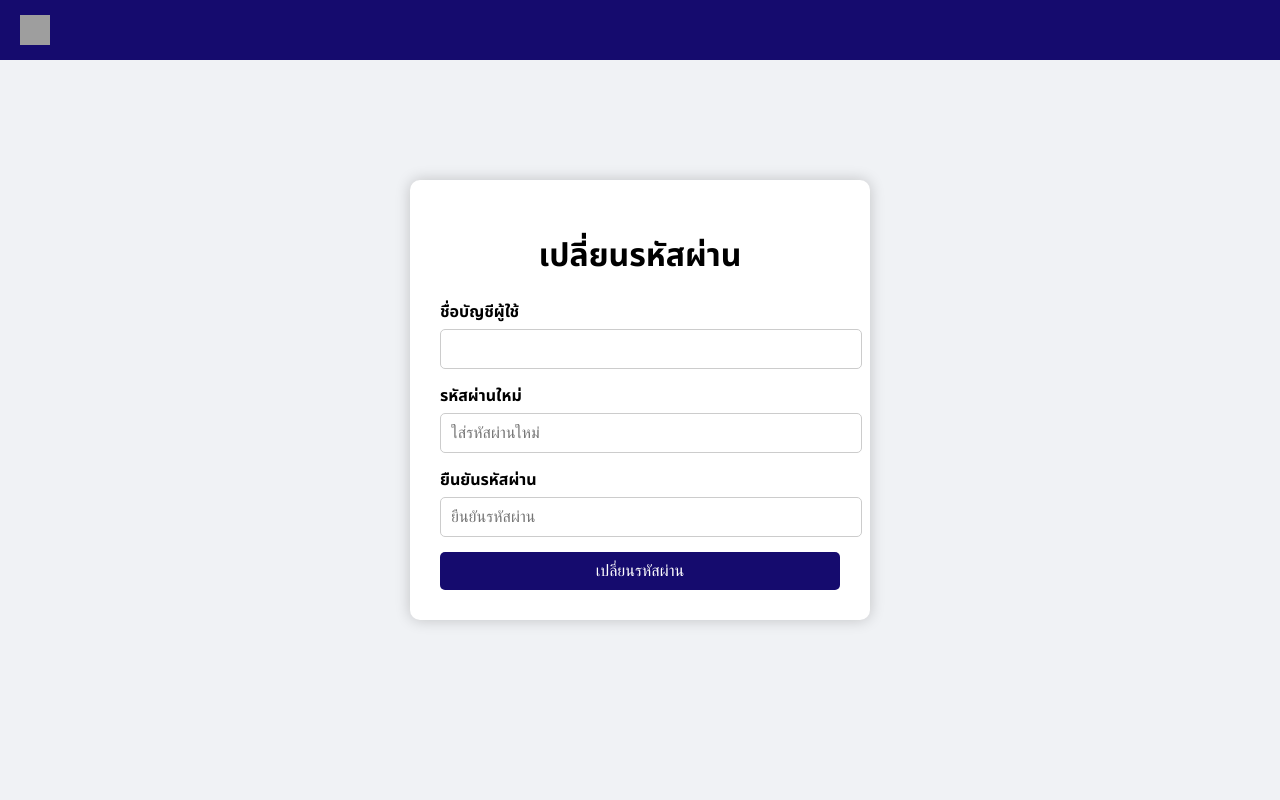
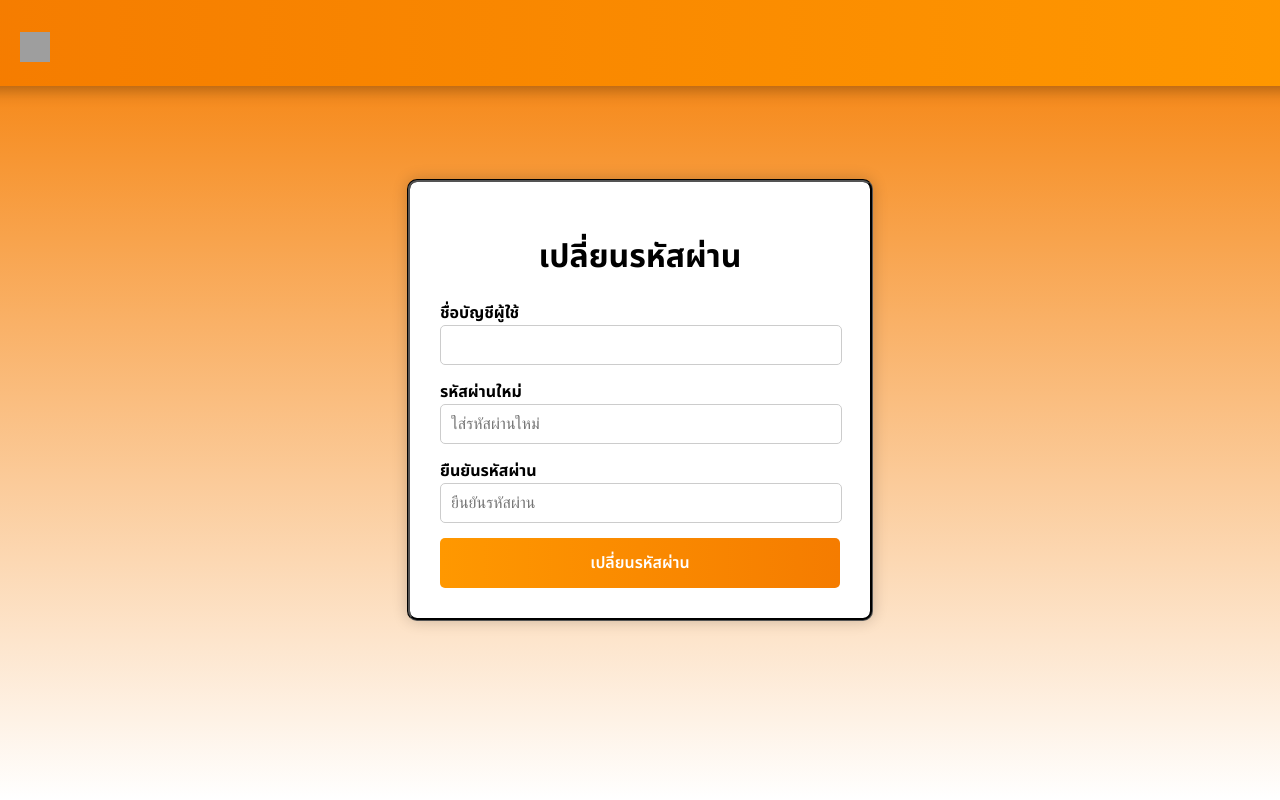
Before and after one commit to KookkooMath/pj1, a PHP site: page /ResetPassword.php in a window 1280 px wide. Run offline with PHP 8.4, Linux system fonts and the light colour scheme; grey boxes are pictures that could not be loaded.

Commit message:
Update layout and styling for Login, Register, and Reset Password pages

```diff
--- a/Register.html
+++ b/Register.html
@@ -23,10 +23,10 @@
 	top: 0;
 	z-index: 1000;
 	transition: all 0.3s ease-in-out;
-    height: 4%;
+    height: 7%;
         }
         .re-box {
-            margin-top: 100px;
+            margin: 130px ;
             width: 100%;
             max-width: 50%;
             background: white;
--- a/ResetPassword.php
+++ b/ResetPassword.php
@@ -57,26 +57,30 @@ if ($_SERVER['REQUEST_METHOD'] == 'POST') {
     <link href="https://fonts.googleapis.com/css2?family=Noto+Sans+Thai:wght@100..900&display=swap" rel="stylesheet">
     <style>
         .top-bar {
-            background-color: #150B6E;
-            /* สีของแถบด้านบน */
-            height: 60px;
-            /* ความสูงของแถบ */
+            display: flex;
+            align-items: center;
+            justify-content: space-between;
+            background: linear-gradient(90deg, #f57c00, #ff9800);
+            padding: 15px 30px;
+            box-shadow: 0px 4px 15px rgba(0, 0, 0, 0.3);
+            position: fixed;
             width: 100%;
-            /* ครอบคลุมความกว้างทั้งหน้า */
-            position: fixed;
             top: 0;
-            left: 0;
             z-index: 1000;
+            transition: all 0.3s ease-in-out;
+            height: 7%;
         }
 
         body {
             font-family: 'Noto Sans Thai', sans-serif;
+            background: linear-gradient(180deg, #f57c00, #ffffff);
+            padding: 0;
+            margin: 0;
             display: flex;
+            flex-direction: column;
             justify-content: center;
             align-items: center;
-            height: 100vh;
-            margin: 0;
-            background-color: #f0f2f5;
+            min-height: 100vh;
         }
         .form-container {
             background: white;
@@ -85,6 +89,7 @@ if ($_SERVER['REQUEST_METHOD'] == 'POST') {
             box-shadow: 0 0 15px rgba(0, 0, 0, 0.2);
             width: 400px;
             text-align: center;
+            border: 3px groove #000000;
         }
         .form-container h1 {
             margin-bottom: 20px;
@@ -92,12 +97,14 @@ if ($_SERVER['REQUEST_METHOD'] == 'POST') {
         .form-group {
             margin-bottom: 15px;
             text-align: left;
+            width: 95%;
         }
         .form-group label {
             display: block;
             margin-bottom: 5px;
             font-weight: bold;
             font-size: 16px;
+            margin: auto;
         }
         .form-group input {
             width: 100%;
@@ -126,6 +133,28 @@ if ($_SERVER['REQUEST_METHOD'] == 'POST') {
             margin-left: 20px;
             margin-top: 15px;
 
+        }
+        input[type="submit"] {
+            padding: 15px 25px;
+            background: linear-gradient(90deg, #f57c00, #ff9800);
+            color: white;
+            border: none;
+            border-radius: 18px;
+            cursor: pointer;
+            font-family: 'Noto Sans Thai', sans-serif;
+            font-size: 16px;
+            font-weight: 600;
+            text-transform: uppercase;
+            transition: all 0.3s ease;
+            background: linear-gradient(90deg, #ff9800, #f57c00);
+            width: 130px;
+            height: 50px;
+        }
+
+        input[type="submit"]:hover {
+            background-color: #130b5e;
+            transform: scale(1.05);
+            box-shadow: #000000 0px 0px 10px;
         }
     </style>
 </head>
```
Also changed, not shown: Login.html (+5 -3 lines).
